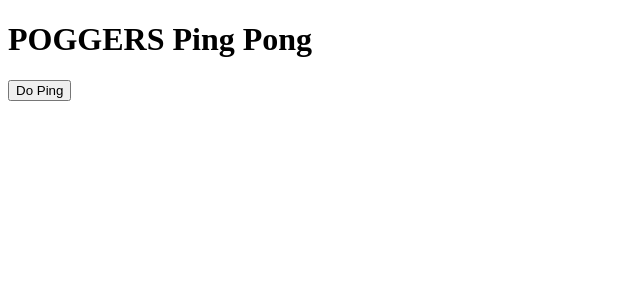
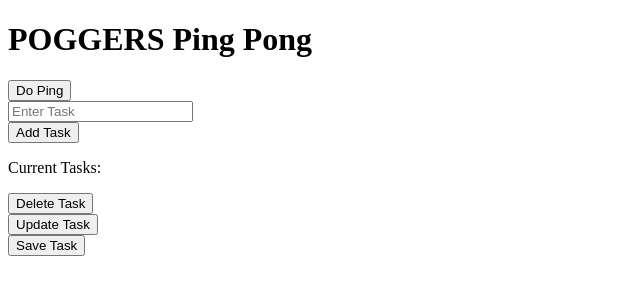
Before and after one commit to Moritz-Bergemann/todo-list-app, a SvelteKit app in the folder todo-list-frontend/: page / in a window 1280 px wide. Shown: the top 300 px of the page, without its empty margins (0-640 px from the left). Built offline with nearby package versions, Linux system fonts and the light colour scheme.

Commit message:
Editted front end and added test data

```diff
--- /dev/null
+++ b/todo-list-frontend/src/assets/todoTaskTest.json
@@ -0,0 +1,3 @@
+{
+    "name": "Omg the import worked :D"
+}
--- a/todo-list-frontend/src/routes/+page.svelte
+++ b/todo-list-frontend/src/routes/+page.svelte
@@ -1,6 +1,20 @@
+<!--
+Things to add:
+
+1) Add feature
+2) Remove feature
+3) Edit feature
+4) Save tasks to JSON file
+5) Upload tasks to JSON file
+6) ID feature to remember user
+-->
+
 <script lang="ts">
     let pingResponseMessage: string;
     let pingResponseCount: number;
+    let tempName = '';
+    let taskName: string;
+    let taskArray = [];
 
     async function ping() {
         // Make a GET request to the ping-pong backend API
@@ -13,13 +27,75 @@
         pingResponseMessage = responseJson.message;
         pingResponseCount = responseJson.count;
     }
+
+    async function addTask() {
+        // Add tasks to the Backend
+        if (tempName == '') {
+            taskName = undefined;
+        }
+        else{
+            taskName = tempName;
+            taskArray.push(taskName)
+        }
+    }
+
+    async function deleteTask() {
+        // Delete tasks to the Backend
+    }
+
+    async function updateTask() {
+        // Update tasks to the Backend
+    }
+
+    async function saveTask() {
+        // Export tasks to the Backend
+    }
+
 </script>
 
 <h1>POGGERS Ping Pong</h1>
 
-<button on:click={ping}>Do Ping</button>
+<div>
+    <button on:click={ping}>
+        Do Ping
+    </button>
+</div>
 
 {#if pingResponseMessage != undefined}
     <p>The ping response message was: {pingResponseMessage}</p>
     <p>The ping response count was: {pingResponseCount}</p>
 {/if}
+
+<input bind:value={tempName} placeholder="Enter Task" />
+
+<div>
+    <button on:click={addTask}>
+        Add Task
+    </button>
+</div>
+
+{#if taskName != undefined}
+    <p>The task you added was: {taskName}</p>
+{/if}
+
+{#if taskArray != undefined}
+    <p>Current Tasks: {taskArray.join(', ')}</p>
+{/if}
+
+<div>
+    <button on:click={deleteTask}>
+        Delete Task
+    </button>
+</div>
+
+<div>
+    <button on:click={updateTask}>
+        Update Task
+    </button>
+</div>
+
+<div>
+    <button on:click={saveTask}>
+        Save Task
+    </button>
+</div>
```
